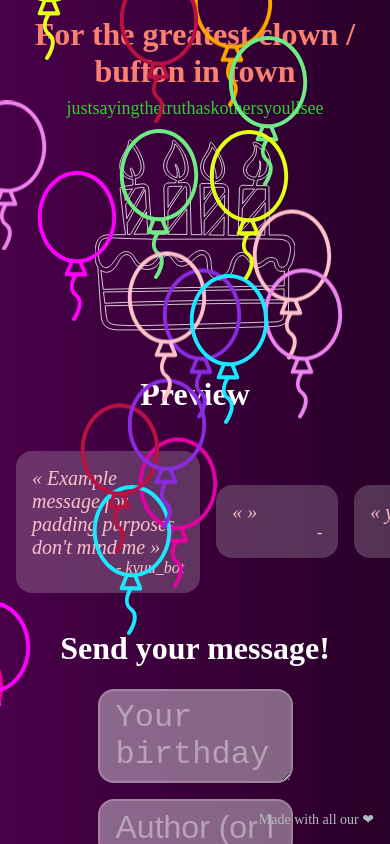
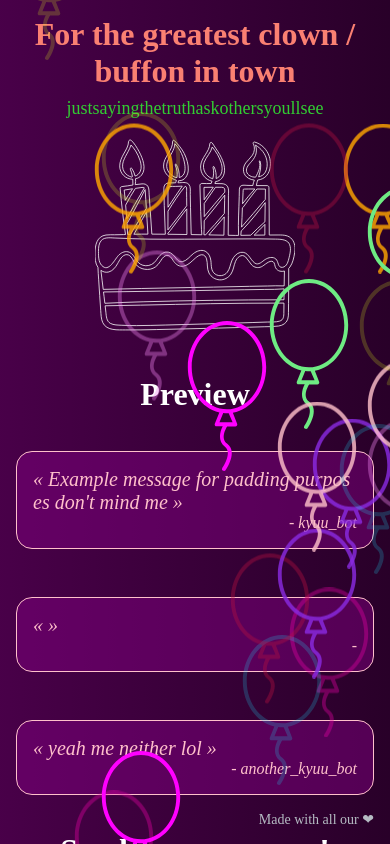
Before and after one commit to lordkyuusei/famke-no-tanjoubi-ja-zettai-dewa-arimasen, a SvelteKit app: page /add-message in a window 390 px wide. Built offline with nearby package versions, Linux system fonts and the light colour scheme; a web font is replaced by a local one.

Commit message:
balloons are less intrusive + fix mobile layout for message adding + better balloon position

```diff
--- a/src/lib/components/MessageBox.svelte
+++ b/src/lib/components/MessageBox.svelte
@@ -14,12 +14,15 @@
         flex-direction: column;
         color: pink;
 
-        background-color: rgba(255, 255, 255, 0.2);
+        background-color: rgba(128, 0, 128, 0.5);
+        border: 1px solid pink;
         border-radius: 1rem;
         padding: 1rem;
         width: 100%;
 
         & > p {
+            word-break: break-all;
+            hyphens: auto;
             margin: 0;
             font-style: italic;
             font-size: 1.25rem;
--- a/src/lib/constants/narrator.json
+++ b/src/lib/constants/narrator.json
@@ -1,5 +1,5 @@
 [
-    "... as I said, happy...",
+    "... happy ...",
     "... come on now.",
     "how many are they",
     "god you sure are loved",
--- a/src/routes/+layout.svelte
+++ b/src/routes/+layout.svelte
@@ -19,8 +19,8 @@
 
     const getRandomCoordinates = () =>
         `top: calc(${Math.floor(
-            Math.random() * 100,
-        )}% - 150px); left: calc(${Math.floor(Math.random() * 100)}% - 150px);`;
+            Math.max(15, Math.random() * 100),
+        )}%); left: calc(${Math.floor(Math.min(Math.random() * 100, 85))}%);`;
 </script>
 
 <main on:mousemove={(e) => balloonsCoord.set({ x: e.clientX, y: e.clientY })}>
@@ -45,7 +45,7 @@
         </svg>
     </div>
 
-    <div class="birthday-ballons">
+    <div class="birthday-ballons" style="z-index: 0">
         <div
             class="ballon"
             id="ballon-mouse-1"
@@ -73,7 +73,9 @@
         {/each}
     </div>
 
-    <slot />
+    <div style="z-index: 1, text-align: center">
+        <slot />
+    </div>
 </main>
 
 <style>
@@ -105,12 +107,14 @@
     }
 
     .birthday-ballons {
-        /* height: 100svh;
+        /* overflow: auto;
+        height: 100svh;
         width: 100svw;
         position: fixed; */
     }
 
     .ballon {
+        z-index: 0;
         position: absolute;
         height: 150px;
         width: 150px;
--- a/src/routes/+page.svelte
+++ b/src/routes/+page.svelte
@@ -6,29 +6,30 @@
     export let data: PageData;
 </script>
 
-<h3 class="happy">Happy</h3>
+<h1 class="happy">Happy</h1>
 <div class="hb-messages">
     {#each data.posts as message, i}
-        {#if (i + 1) % 10 === 0}
+        {#if (i + 1) % 7 === 0}
             <div style="grid-column: 1 / -1">
-                <h3 class="twenty-six">{narratorTexts[(i + 1) / 10 - 1]}</h3>
+                <h2 class="twenty-six">{narratorTexts[(i + 1) / 7 - 1]}</h2>
             </div>
         {/if}
         <MessageBox {...message}></MessageBox>
     {/each}
 </div>
 <h3 class="twenty-six">26th</h3>
-<h3 class="birthday">birthday!</h3>
+<h4 class="birthday">birthday!</h4>
 
 <style>
     .happy,
     .twenty-six,
     .birthday {
+        text-align: center;
         margin-block: 1rem;
     }
 
     .happy {
-        font-size: 8rem;
+        font-size: 10rem;
         color: white;
         font-weight: 100;
         transform: translateY(85px);
@@ -39,7 +40,7 @@
     }
 
     .twenty-six {
-        font-size: 10rem;
+        font-size: 7rem;
         color: #1f2938;
         font-weight: 900;
         -webkit-animation: blinkColor 2s cubic-bezier(0.175, 0.885, 0.32, 1.275)
@@ -50,7 +51,7 @@
     }
 
     .birthday {
-        font-size: 5.5rem;
+        font-size: 10rem;
         color: white;
         transform: translateY(-85px);
         padding: 1rem 0;
@@ -62,7 +63,8 @@
 
     .hb-messages {
         display: grid;
-        grid-template: repeat(3, 1fr) / repeat(3, 1fr);
+        grid-auto-rows: min-content;
+        grid-template-columns: repeat(3, 1fr);
         padding-inline: 1rem;
         gap: 1rem;
         width: 100%;
@@ -71,7 +73,7 @@
 
     @media (max-width: 640px) {
         .hb-messages {
-            grid-template: repeat(3, 1fr) / 1fr !important;
+            grid-template-columns: 1fr !important;
         }
     }
 </style>
--- a/src/routes/add-message/+page.svelte
+++ b/src/routes/add-message/+page.svelte
@@ -9,7 +9,7 @@
 </script>
 
 <h1>Preview</h1>
-<div class="hb-message">
+<div class="hb-messages">
     <MessageBox
         message="Example message for padding purposes don't mind me"
         from="kyuu_bot"
@@ -24,6 +24,7 @@
 {:else if form?.result === true}
     <p style="color: limegreen">successfully added :)</p>
 {/if}
+
 <h1>Send your message!</h1>
 <form method="POST" action="?/addMessageToPosts">
     <textarea
@@ -35,7 +36,7 @@
         name="from"
         type="text"
         bind:value={from}
-        placeholder="Author (or leave it blank for anonymous"
+        placeholder="Author (empty = '- Anonymous')"
     />
     <button type="submit">Send</button>
 </form>
@@ -43,14 +44,27 @@
 <style>
     h1 {
         color: white;
+        text-align: center;
     }
-    .hb-message {
+
+    .hb-messages {
         display: grid;
-        grid-template: 1fr / repeat(3, 1fr);
+        grid-auto-rows: min-content;
+        grid-template-columns: repeat(3, 1fr);
         padding-inline: 1rem;
         gap: 1rem;
         width: 100%;
         place-items: center;
+    }
+
+    @media (max-width: 640px) {
+        .hb-messages {
+            grid-template-columns: 1fr !important;
+        }
+
+        form :is(textarea, input, button) {
+            width: 100% !important;
+        }
     }
 
     form {
@@ -64,18 +78,22 @@
         & :is(textarea, input, button) {
             height: 100%;
             width: 50%;
-            background-color: rgba(255, 255, 255, 0.4);
-            padding: 0.5rem 1rem;
-            border: 2px solid rgba(255, 255, 255, 0.2);
-            color: white;
-            font-size: 2rem;
+            font-size: larger;
+            color: pink;
+
+            background-color: rgba(128, 0, 128, 0.5);
+            border: 1px solid pink;
             border-radius: 1rem;
+            padding: 1rem;
 
             &::placeholder {
                 color: rgba(255, 255, 255, 0.4);
             }
         }
 
+        & textarea {
+            overflow: hidden;
+        }
         & button {
             cursor: pointer;
             transition: all 0.25s cubic-bezier(0.075, 0.82, 0.165, 1);
--- a/static/app.css
+++ b/static/app.css
@@ -29,12 +29,12 @@ main {
     background: linear-gradient(270deg, #000000, purple);
     background-size: 400% 400%;
 
-    -webkit-animation: AnimationName 30s ease infinite;
-    -moz-animation: AnimationName 30s ease infinite;
-    animation: AnimationName 30s ease infinite;
+    -webkit-animation: linearGradient 30s ease infinite;
+    -moz-animation: linearGradient 30s ease infinite;
+    animation: linearGradient 30s ease infinite;
 }
 
-@-webkit-keyframes AnimationName {
+@-webkit-keyframes linearGradient {
     0% {
         background-position: 0% 50%
     }
@@ -48,7 +48,7 @@ main {
     }
 }
 
-@-moz-keyframes AnimationName {
+@-moz-keyframes linearGradient {
     0% {
         background-position: 0% 50%
     }
@@ -62,7 +62,7 @@ main {
     }
 }
 
-@keyframes AnimationName {
+@keyframes linearGradient {
     0% {
         background-position: 0% 50%
     }
@@ -213,28 +213,34 @@ main {
 
 @-webkit-keyframes idle {
     0% {
+        opacity: 1;
         transform: translateY(0);
     }
 
     50% {
+        opacity: 0.2;
         transform: translateY(-15px);
     }
 
     100% {
+        opacity: 1;
         transform: translateY(0);
     }
 }
 
 @keyframes idle {
     0% {
+        opacity: 1;
         transform: translateY(0);
     }
 
     50% {
+        opacity: 0.2;
         transform: translateY(-15px);
     }
 
     100% {
+        opacity: 1;
         transform: translateY(0);
     }
 }
```
